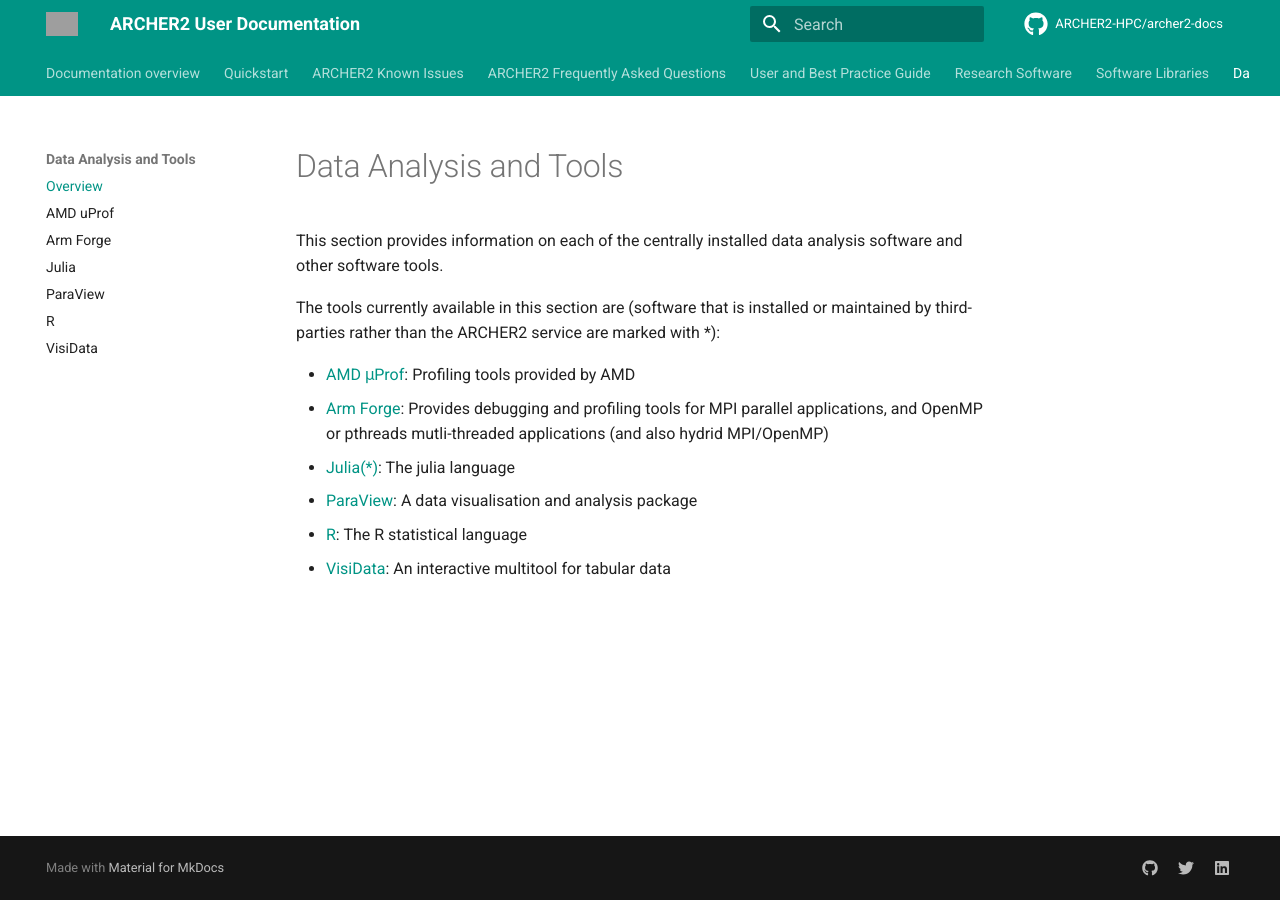
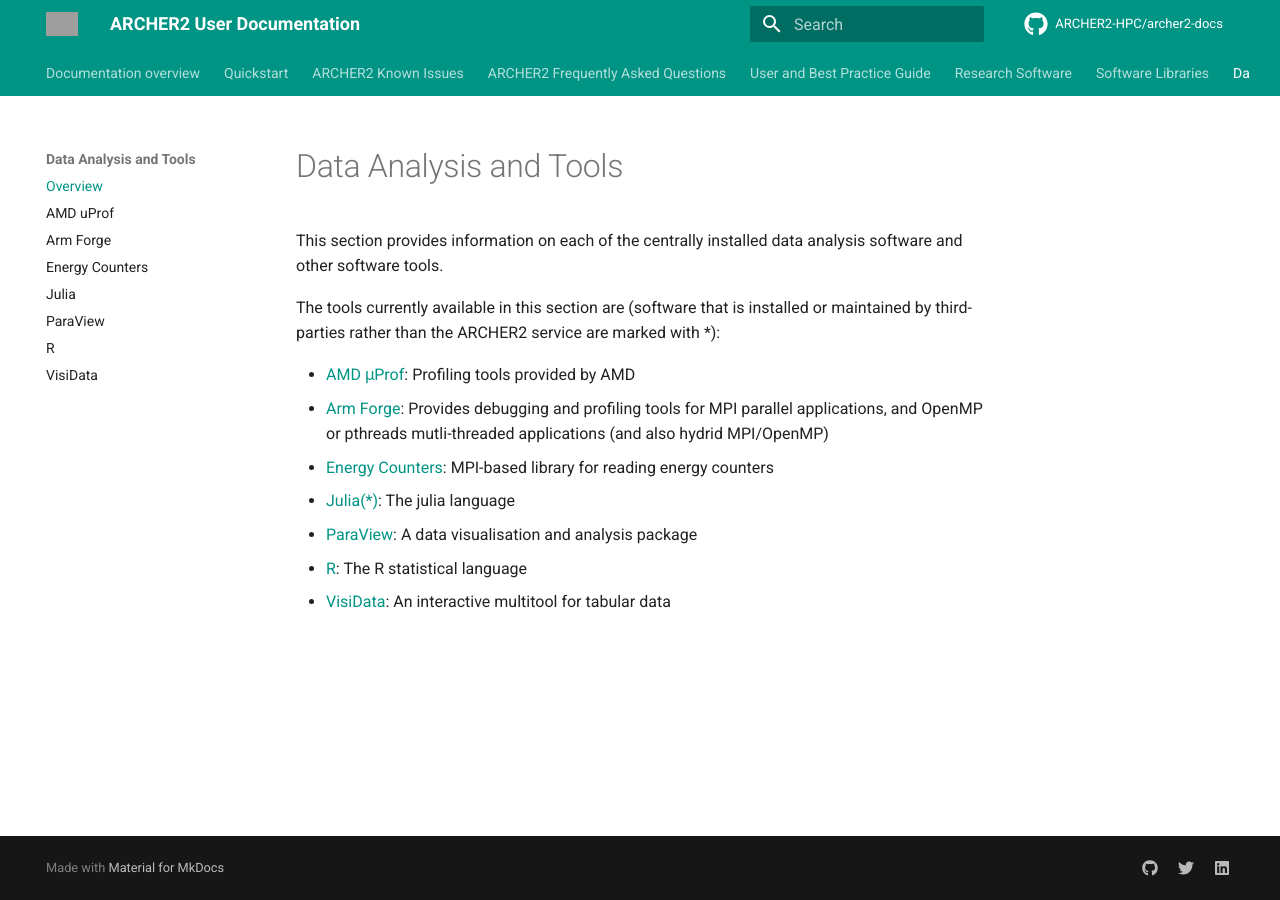
Before and after one commit to ARCHER2-HPC/archer2-docs, an MkDocs documentation site: the page built from docs/data-tools/index.md, in a window 1280 px wide. Built offline with MkDocs 1.6.1 and Material for MkDocs 9.7.7, drawn with Linux system fonts in a browser that asks for light colours; comment, search, counter and statistics services are not loaded; grey boxes are pictures that could not be loaded.

Commit message:
Added link to energy counter page.

```diff
--- a/docs/data-tools/index.md
+++ b/docs/data-tools/index.md
@@ -9,6 +9,7 @@
 - [AMD &mu;Prof](amd-uprof.md): Profiling tools provided by AMD
 - [Arm Forge](arm-forge.md): Provides debugging and profiling tools for MPI parallel applications, and
 OpenMP or pthreads mutli-threaded applications (and also hydrid MPI/OpenMP)
+- [Energy Counters](pm-mpi-lib.md): MPI-based library for reading energy counters
 - [Julia(*)](julia.md): The julia language
 - [ParaView](paraview.md): A data visualisation and analysis package
 - [R](cray-r.md): The R statistical language
--- a/mkdocs.yml
+++ b/mkdocs.yml
@@ -120,6 +120,7 @@
     - "Overview": data-tools/index.md
     - "AMD uProf": data-tools/amd-uprof.md
     - "Arm Forge": data-tools/arm-forge.md
+    - "Energy Counters": data-tools/pm-mpi-lib.md
     - "Julia": data-tools/julia.md
     - "ParaView": data-tools/paraview.md
     - "R": data-tools/cray-r.md
```
